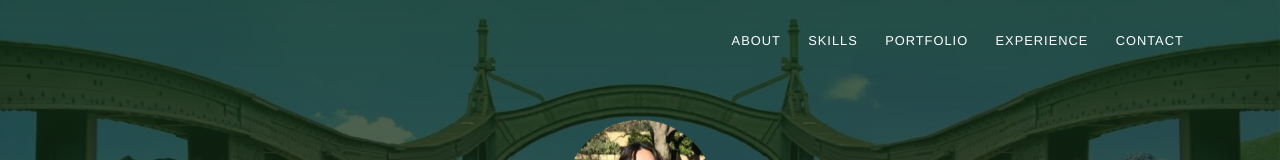
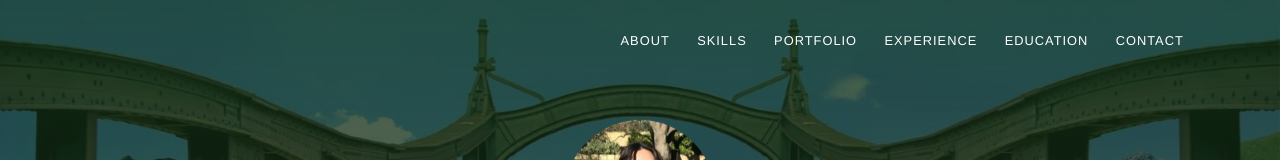
Before and after one commit to nicholeemma/Nicholeemma.github.io, a plain HTML site: page index.html in a window 1280 px wide. Shown: the top 160 px of the page. Drawn offline with Linux system fonts and the light colour scheme.

Commit message:
add inline link to education

```diff
--- a/index.html
+++ b/index.html
@@ -28,6 +28,7 @@
 			<li class="nav-item"><a class="nav-link smooth-scroll" href="#skill">Skills</a></li>
 			<li class="nav-item"><a class="nav-link smooth-scroll" href="#portfolio">Portfolio</a></li>
 			<li class="nav-item"><a class="nav-link smooth-scroll" href="#experience">Experience</a></li>
+			<li class="nav-item"><a class="nav-link smooth-scroll" href="#education">Education</a></li>
 			<li class="nav-item"><a class="nav-link smooth-scroll" href="#contact">Contact</a></li>
 		  </ul>
 		</div>
@@ -394,7 +395,7 @@
   </div>
 </div>
 </div>
-<div class="section">
+<div class="section" id="education">
 <div class="container cc-education">
 <div class="h4 text-center mb-4 title">Education</div>
 <div class="card">
```
